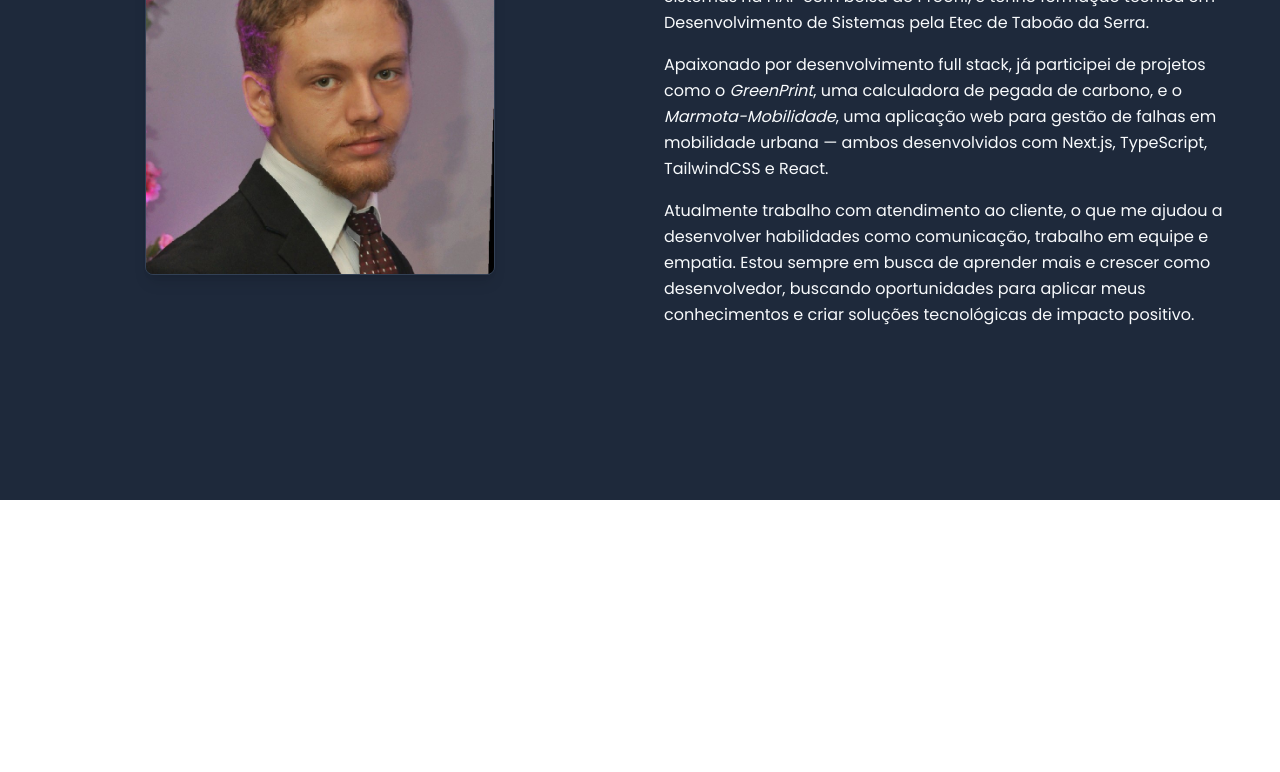
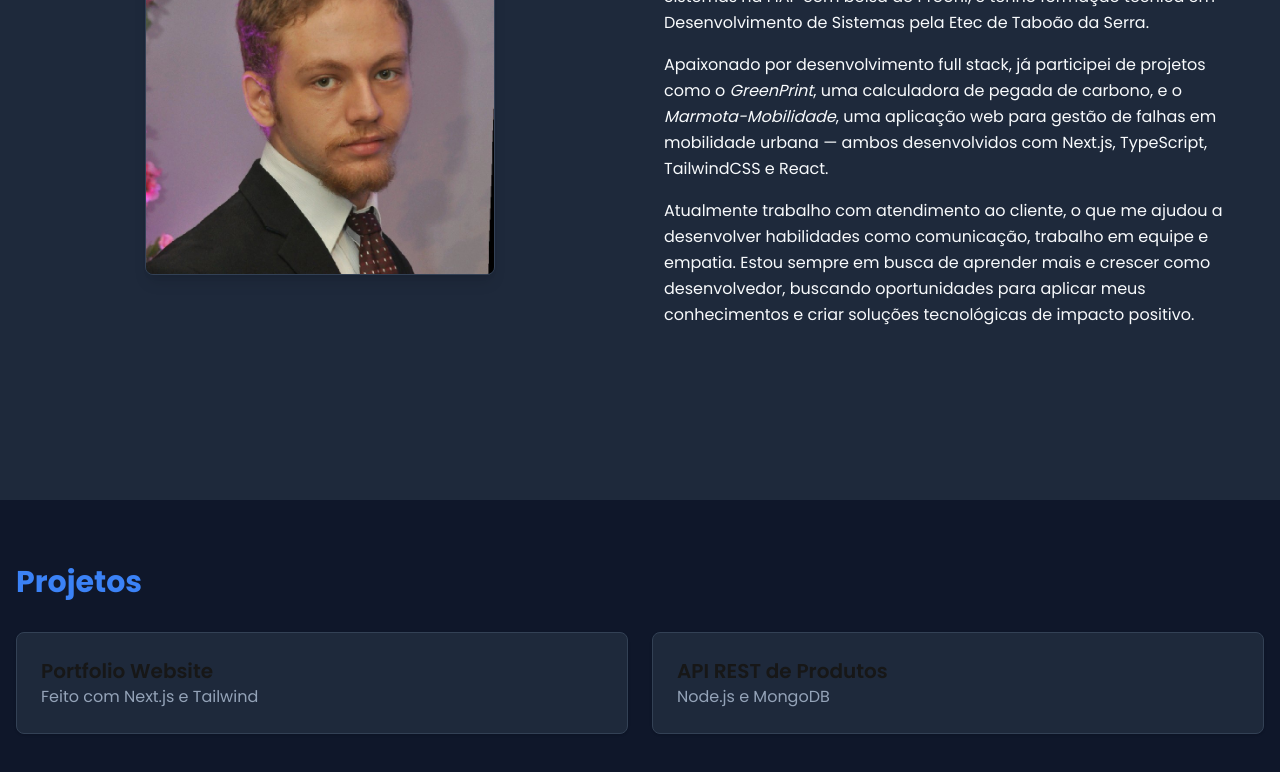
Before and after one commit to juanxto/portfolio, a Next.js app: page / in a window 1280 px wide. Shown: the part 1100-1872 px from the top of the page. Before the commit the page ends 1600 px from the top, so only its background shows below. Built offline with nearby package versions, Linux system fonts and the light colour scheme.

Commit message:
Area de projetos criada.

```diff
--- a/src/app/page.tsx
+++ b/src/app/page.tsx
@@ -1,11 +1,13 @@
 import Hero from "@/components/sections/Hero";
 import About from "@/components/sections/About";
+import Projects from "@/components/sections/Projects";
 
 export default function HomePage() {
   return (
     <main>
       <Hero />
       <About />
+      <Projects />
     </main>
   );
 }
--- a/src/components/sections/Projects.tsx
+++ b/src/components/sections/Projects.tsx
@@ -0,0 +1,39 @@
+"use client";
+
+import { motion } from "framer-motion";
+
+const projects = [
+  { title: "Portfolio Website", desc: "Feito com Next.js e Tailwind" },
+  { title: "API REST de Produtos", desc: "Node.js e MongoDB" },
+];
+
+export default function Projects() {
+  return (
+    <section id="projects" className="min-h-screen px-4 py-16 bg-[#0F172A]">
+      <motion.h2
+        initial={{ opacity: 0, x: 50 }}
+        whileInView={{ opacity: 1, x: 0 }}
+        viewport={{ once: true }}
+        transition={{ duration: 0.6 }}
+        className="text-3xl font-bold mb-8 text-[#3B82F6]"
+      >
+        Projetos
+      </motion.h2>
+      <div className="grid md:grid-cols-2 gap-6">
+        {projects.map((p, i) => (
+          <motion.div
+            key={i}
+            initial={{ opacity: 0, y: 30 }}
+            whileInView={{ opacity: 1, y: 0 }}
+            viewport={{ once: true }}
+            transition={{ delay: i * 0.2 }}
+            className="bg-[#1E293B] p-6 rounded-lg border border-[#334155] shadow hover:shadow-lg transition"
+          >
+            <h3 className="text-xl font-semibold">{p.title}</h3>
+            <p className="text-[#94A3B8]">{p.desc}</p>
+          </motion.div>
+        ))}
+      </div>
+    </section>
+  );
+}
```
